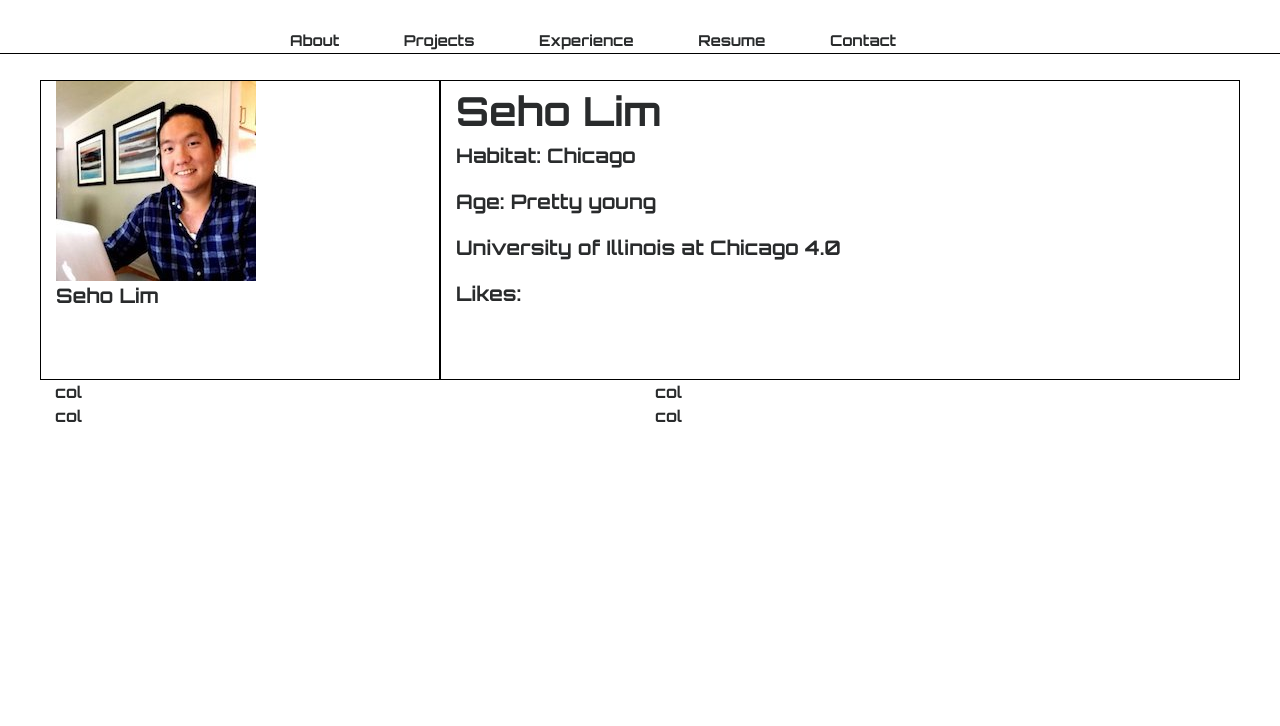
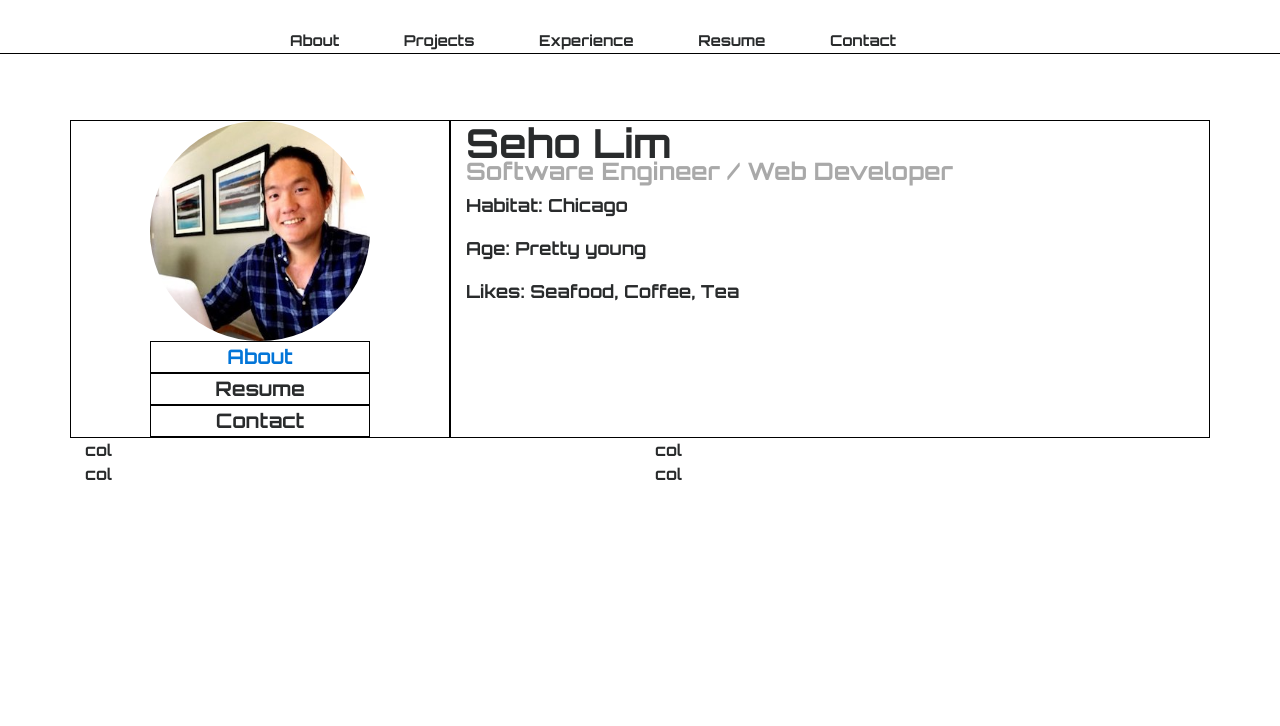
Before and after one commit to sonamoo/myPortfolio, a PHP site: page /main.html in a window 1280 px wide. Shown: the top 726 px of the page. Before the commit the page ends 422 px from the top, so only its background shows below. Run offline with PHP 8.4, Linux system fonts and the light colour scheme; some libraries are stand-ins or nearby versions.

Commit message:
changed the section width that was preventing bootstrap grid shrinking when the screen size is reduced.

```diff
--- a/css/main.css
+++ b/css/main.css
@@ -31,8 +31,8 @@ body{
 
 
 #section-main {
-    width: 1200px;
-    margin: 80px auto;
+
+    margin-top: 120px;
 }
 
 .profile-wrapper {
@@ -51,15 +51,32 @@ body{
     border: 1px solid black;
 }
 
+
 #profile_img {
     display: block;
+    margin: 0 auto;
+    border-radius: 50%;
+    width: 220px;
+}
+
+.profile-buttons {
+    border: 1px solid black;
+    width: 220px;
+    margin: 0 auto;
+    text-align: center;
+
 }
 
 #profile-header {
     font-size: 40px;
 }
 
+#profile-subtitle {
+    margin-top: -15px;
+    color: darkgray;
+}
+
 #profile-description-details {
-    font-size: 20px;
+    font-size: 18px;
 
 }
--- a/main.html
+++ b/main.html
@@ -4,7 +4,7 @@
 
 <head>
     <meta charset="UTF-8">
-    <meta name="viewport" content="width=device-width, initial-scale=1">
+    <meta name="viewport" content="width=device-width, initial-scale=1, shrink-to-fit=no">
     <title>Seho Lim</title>
     <link rel="stylesheet" href="https://maxcdn.bootstrapcdn.com/bootstrap/4.0.0-alpha.6/css/bootstrap.min.css" integrity="sha384-rwoIResjU2yc3z8GV/NPeZWAv56rSmLldC3R/AZzGRnGxQQKnKkoFVhFQhNUwEyJ" crossorigin="anonymous">
     <link href="https://fonts.googleapis.com/css?family=Lato|Orbitron:700|Source+Sans+Pro" rel="stylesheet">
@@ -31,25 +31,34 @@
     </section>
 
     <section id="section-main" ng-controller="mainController">
-        <div class="container-fluid">
+        <div class="container">
 
             <div class="row">
                 <div class="col-md-4 profile-image-buttons">
                     <img src="d.jpg" alt="profile_pic" id="profile_img">
-                    {{profile.firstName}}
-                    {{profile.lastName}}
+                    <a href="#" style="width: 220px; margin: 0 auto ">
+                        <div class="profile-buttons">
+                            About
+                        </div>
+                    </a>
+
+                    <div class="profile-buttons">
+                        Resume
+                    </div>
+                    <div class="profile-buttons">
+                        Contact
+                    </div>
                 </div>
+                <div class="w-500"></div>
                 <div class="col-md-8 profile-description">
                     <div id="profile-header">
-                        {{profile.firstName}}
-                        {{profile.lastName}}
+                        <h1>{{profile.firstName}} {{profile.lastName}}</h1>
+                        <h4 id="profile-subtitle">Software Engineer / Web Developer</h4>
                     </div>
                     <div id="profile-description-details">
                         <p>Habitat: Chicago</p>
                         <p>Age: Pretty young</p>
-                        <p>University of Illinois at Chicago 4.0</p>
-                        <p>Likes: </p>
-
+                        <p>Likes: Seafood, Coffee, Tea</p>
 
                     </div>
 
```
Also changed, not shown: d.jpg.
